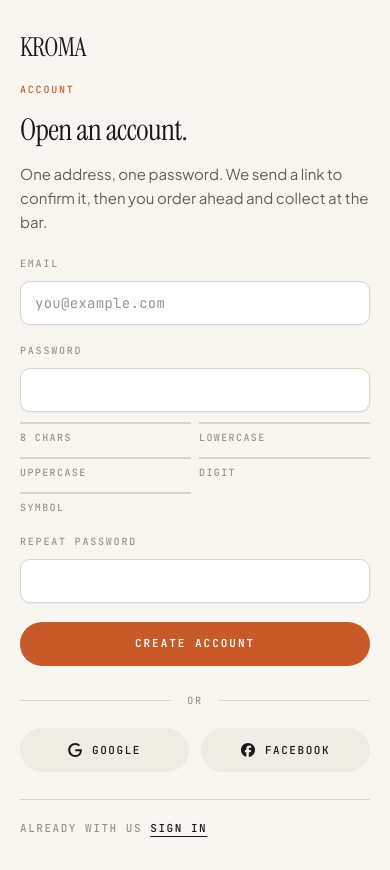
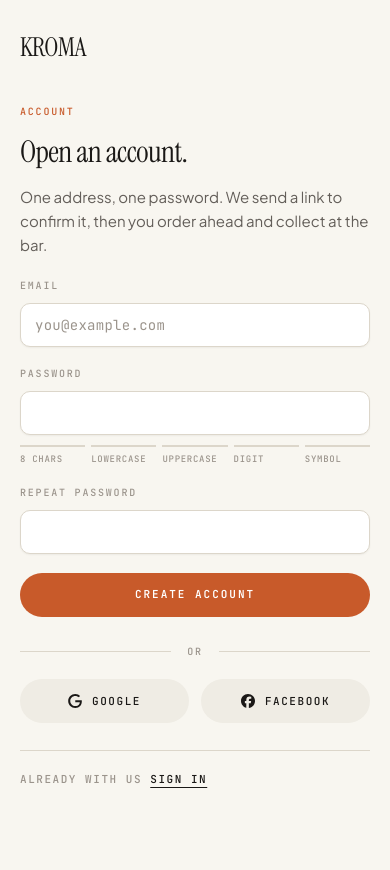
Before and after one commit to JustTunya/kroma, a Next.js app: page /auth/sign-up in a window 390 px wide. After the commit the page ends 844 px from the top, so only its background shows below. Built offline with nearby package versions, Linux system fonts and the light colour scheme.

Commit message:
feat: adjust grid layout and typography for password strength component

```diff
--- a/components/auth/PasswordStrength.tsx
+++ b/components/auth/PasswordStrength.tsx
@@ -49,7 +49,7 @@
   const full = state.every(Boolean);
 
   return (
-    <ul id={id} className="grid grid-cols-2 gap-x-2 gap-y-3 sm:grid-cols-5">
+    <ul id={id} className="grid grid-cols-5 gap-x-1.5 gap-y-3 sm:gap-x-2">
       {PASSWORD_RULES.map((rule, index) => (
         <li
           key={rule.id}
@@ -71,7 +71,7 @@
             />
           </span>
 
-          <span className="font-mono text-[10px] font-medium tracking-[0.14em] whitespace-nowrap uppercase">
+          <span className="font-mono text-[9px] font-medium tracking-[0.08em] uppercase sm:text-[10px] sm:tracking-[0.14em]">
             {rule.label}
             <span className="sr-only">{state[index] ? "— met" : "— missing"}</span>
           </span>
```
